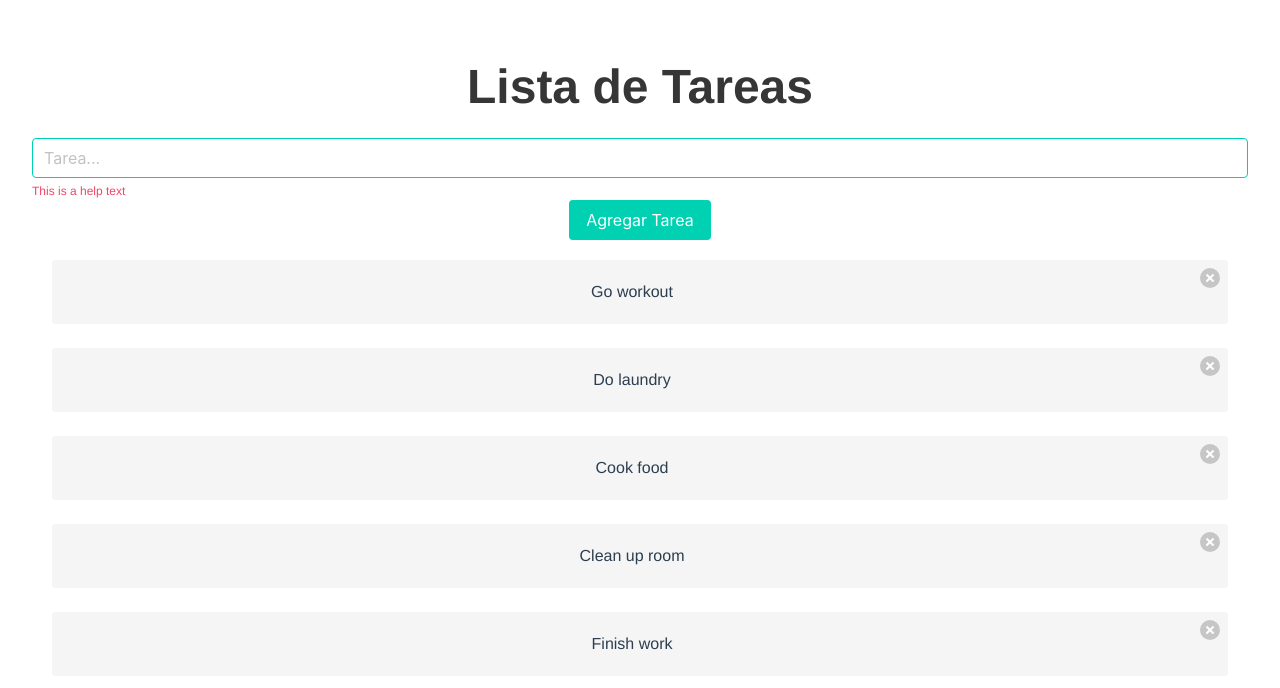
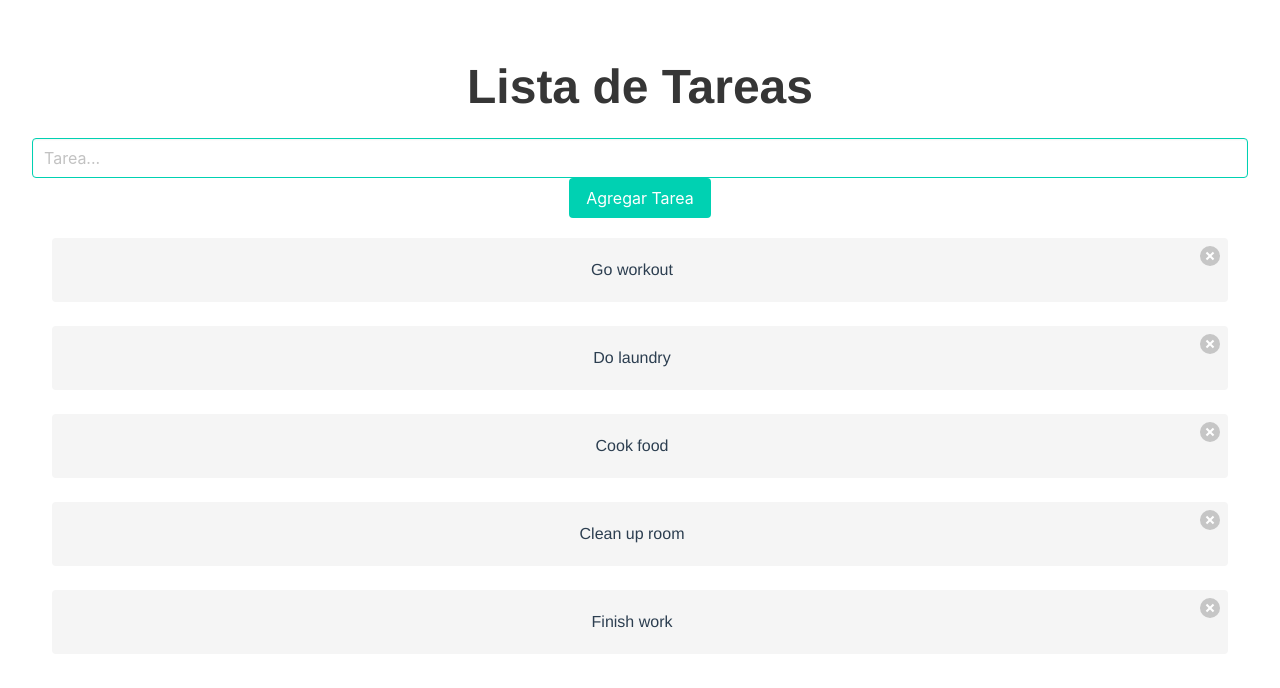
Before and after one commit to wiccana/todolist, a Vue app: page / in a window 1280 px wide. Shown: the top 688 px of the page. Built offline with nearby package versions, Linux system fonts and the light colour scheme.

Commit message:
validation

```diff
--- a/src/components/AddItem.vue
+++ b/src/components/AddItem.vue
@@ -1,7 +1,7 @@
 <template>
   <div>
     <input class="input is-primary" v-model="description" name="description" type="text" placeholder="Tarea...">
-    <p class="help has-text-left has-text-danger">This is a help text</p>
+    <p v-show="hasInputError" class="help has-text-left has-text-danger">This is a help text</p>
 
     <button @click="addItem" class="button is-primary">Agregar Tarea</button>
 
@@ -15,17 +15,27 @@ export default {
   name: 'AddItem',
   data() {
     return {
-      description: ''
+      description: '',
+      hasInputError: false
     }
   },
   methods: {
     addItem() {
-      const newItem = {
-        id: uuid.v1(),
-        description: this.description
+      if (this.description === ''){
+          this.hasInputError = true;
+      }else{
+        const newItem = {
+          id: uuid.v1(),
+          description: this.description
+        }
+        this.$emit('add-item', newItem);
+        this.description = '';
       }
-      this.$emit('add-item', newItem);
-      this.description = '';
+    }
+  },
+  watch: {
+    description: function(){
+      this.hasInputError = false;
     }
   }
 }
--- a/src/components/TodoList.vue
+++ b/src/components/TodoList.vue
@@ -1,8 +1,8 @@
 <template>
   <div id="list">
-        <div v-bind:key="item.id" v-for="item in items" class="notification">
-          <button class="delete"></button>
-          <Item v-bind:item="item" />
+      <div v-bind:key="item.id" v-for="item in items" class="notification">
+        <button class="delete"></button>
+        <Item v-bind:item="item" />
       </div>
   </div>
 </template>
```
